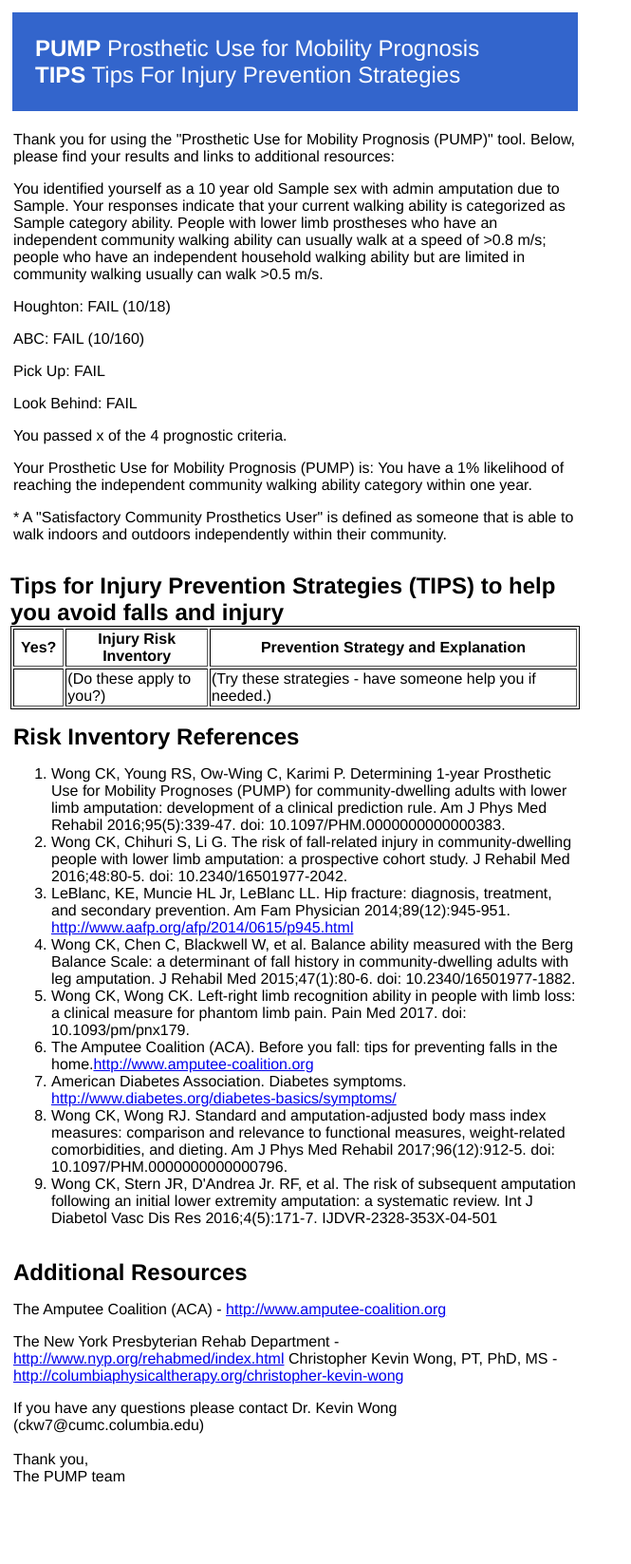
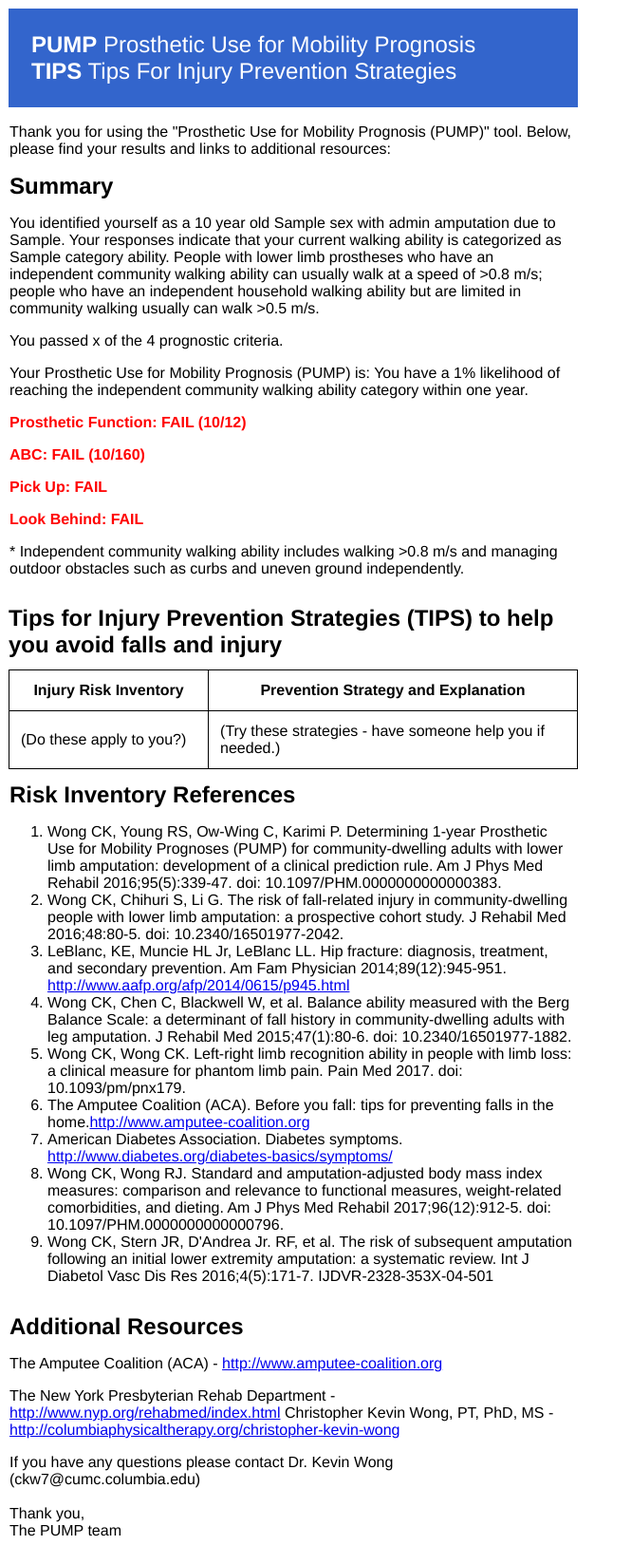
Before and after one commit to ccnmtl/pump, a Django app: template pump/templates/main/response_email.html in a window 1280 px wide. Shown: the whole page at 95% size, without its empty margins (0-665 px from the left). Before the commit the page ends 1561 px from the top, so only its background shows below. Run offline with Django 3.2, Linux system fonts and the light colour scheme; the template is opened without the code that fills it: most values are stand-ins (such as "Sample title", 1, 10 or a date in 2020).

Commit message:
PMT #116004: Improve email template style and features
Also updates some text to match the existing score page.

```diff
--- a/pump/templates/main/response_email.html
+++ b/pump/templates/main/response_email.html
@@ -6,28 +6,50 @@
 body {
     font-family: "Helvetica Neue",Helvetica,Arial,sans-serif;
 }
-#tips {
-    border: solid black 1px;
-}
-
 #wrapper-table {
     width: 600px;
+    font-size: 16px;
 }
 
 h1, h2 {
     margin: 0;
     mso-line-height-rule: exactly;
-    margin-top: 0.5em;
+    margin: 0.5em 0;
 }
 
 table.header {
     width: 100%;
 }
+
+table {
+    border-collapse: collapse;
+}
+
+#tips {
+    border: solid black 1px;
+}
+
+#tips td, #tips th {
+    padding: 12px;
+}
+
 td.email-header {
     background-color: #3365cc;
     font-size: 1.5em;
     padding: 1em;
     color: white;
+}
+
+.result {
+    font-weight: bold;
+}
+
+.pass {
+    color: green;
+}
+
+.fail {
+    color: red;
 }
   </style>
 </head>
@@ -54,7 +76,7 @@ tool. Below, please find your results and links to additional
 resources:</p>
 
 {% with results=object.results %}
-
+<h2>Summary</h2>
 <p>You identified yourself as a {{object.age}} year old {{object.sex}}
 with {{object.amputation_level}} amputation due to
 {{object.amputation_cause}}. Your responses indicate that your current
@@ -64,19 +86,18 @@ community walking ability can usually walk at a speed of >0.8 m/s;
 people who have an independent household walking ability but are
 limited in community walking usually can walk >0.5 m/s.</p>
 
-<p>Houghton: {% if results.houghton.pass_fail %}PASS{% else %}FAIL{% endif %} ({{results.houghton.score}}/18)</p>
-<p>ABC: {% if results.abc.pass_fail %}PASS{% else %}FAIL{% endif %} ({{results.abc.score}}/160)</p>
-<p>Pick Up: {% if results.pick_up.pass_fail %}PASS{% else %}FAIL{% endif %}</p>
-<p>Look Behind: {% if results.look_behind.pass_fail %}PASS{% else %}FAIL{% endif %}</p>
-
 <p>You passed {{results.number_passed}} of the 4 prognostic criteria.</p>
 
 <p>Your Prosthetic Use for Mobility Prognosis (PUMP) is: You have a
 {{results.percentage_positive}}% likelihood of reaching the
 independent community walking ability category within one year.</p>
 
-<p>* A "Satisfactory Community Prosthetics User" is defined as someone
-that is able to walk indoors and outdoors independently within their community.</p>
+<p class="result {% if results.houghton.pass_fail %}pass{% else %}fail{% endif %}">Prosthetic Function: {% if results.houghton.pass_fail %}PASS{% else %}FAIL{% endif %} ({{results.houghton.score}}/12)</p>
+<p class="result {% if results.abc.pass_fail %}pass{% else %}fail{% endif %}">ABC: {% if results.abc.pass_fail %}PASS{% else %}FAIL{% endif %} ({{results.abc.score}}/160)</p>
+<p class="result {% if results.pick_up.pass_fail %}pass{% else %}fail{% endif %}">Pick Up: {% if results.pick_up.pass_fail %}PASS{% else %}FAIL{% endif %}</p>
+<p class="result {% if results.look_behind.pass_fail %}pass{% else %}fail{% endif %}">Look Behind: {% if results.look_behind.pass_fail %}PASS{% else %}FAIL{% endif %}</p>
+
+<p>* Independent community walking ability includes walking >0.8 m/s and managing outdoor obstacles such as curbs and uneven ground independently.</p>
 
 </td>
 </tr>
@@ -86,14 +107,11 @@ that is able to walk indoors and outdoors independently within their community.<
 
 <table id="tips" class="table" width="600" border="">
     <tr>
-        <th width="50">Yes?</th>
-        <th width="150">Injury Risk Inventory</th>
+        <th width="200">Injury Risk Inventory</th>
         <th width="400">Prevention Strategy and Explanation</th>
     </tr>
 
     <tr>
-        <td>
-        </td>
         <td>(Do these apply to you?)</td>
         <td>(Try these strategies - have someone help you if needed.)</td>
     </tr>
@@ -106,7 +124,6 @@ that is able to walk indoors and outdoors independently within their community.<
     </tr>
 
     <tr>
-        <td></td>
         <td>Houghton Prosthetic Use score &le; 7?</td>
         <td rowspan="4">
             <p>Consult a rehabilitation professional to discuss how exercise or wellness activities may benefit your mobility. </p>
@@ -119,16 +136,13 @@ that is able to walk indoors and outdoors independently within their community.<
         </td>
     </tr>
     <tr>
-        <td></td>
         <td>Balance Confidence score &le; 65?</td>
     </tr>
 
     <tr class="">
-        <td></td>
         <td>Need to hold on or get help to pick up something from the floor?</td>
     </tr>
     <tr>
-        <td></td>
         <td>Need to hold on to turn and look behind you over your shoulder?</td>
     </tr>
     {% endif %}
@@ -136,7 +150,6 @@ that is able to walk indoors and outdoors independently within their community.<
     <tr><th colspan="3">Falls and Fall-Related Injury</th></tr>
 
     <tr>
-        <td></td>
         <td>Female sex</td>
         <td rowspan="4">
             <p>Regular exercise and physical therapy can help. Stay careful!</p>
@@ -150,36 +163,30 @@ that is able to walk indoors and outdoors independently within their community.<
         </td>
     </tr>
     <tr>
-        <td></td>
         <td>Non-white race</td>
     </tr>
     <tr>
-        <td></td>
         <td>Transtibial level amputation</td>
     </tr>
     <tr>
-        <td></td>
         <td>Vascular amputation</td>
     </tr>
     {% endif %}
 
     {% if result.over_55 %}
     <tr>
-        <td></td>
         <td>Over 55 years of age</td>
         <td>If you fall, consult a doctor &mdash; an x-ray is often recommended.<sup>3</sup></td>
     </tr>
     {% endif %}
     {% if results.r1 %}
     <tr>
-        <td></td>
         <td>Fallen in past 12 months</td>
         <td>Consult a rehabilitation professional to discuss how exercise or wellness activities can improve your balance and prevent another fall.</td>
     </tr>
     {% endif %}
     {% if results.r2 %}
     <tr>
-        <td></td>
         <td>Often get up at night (e.g. bathroom)</td>
         <td>Leave on a night-light. Take a moment before getting up.
             <ul><li>You may feel your amputated limb is still there!<sup>5</sup></li></ul>
@@ -188,13 +195,11 @@ that is able to walk indoors and outdoors independently within their community.<
     {% endif %}
     {% if results.r3 %}
     <tr>
-        <td></td>
         <td>Have phantom limb pains</td>
     </tr>
     {% endif %}
     {% if results.r4 %}
     <tr>
-        <td></td>
         <td>Wet/slippery surfaces at home</td>
         <td><p>Wipe up spills immediately, use a non-slip surface or tape in the bathroom/shower/tub, avoid wet and icy surfaces.</p>
             <ul>
@@ -205,7 +210,6 @@ that is able to walk indoors and outdoors independently within their community.<
     {% endif %}
     {% if results.r5 %}
     <tr>
-        <td></td>
         <td>Unsecured rugs/carpets, bath towels</td>
         <td><p>Secure with carpet tape or tacks</p>
             <ul>
@@ -216,7 +220,6 @@ that is able to walk indoors and outdoors independently within their community.<
     {% endif %}
     {% if results.r6 %}
     <tr>
-        <td></td>
         <td>Cluttered floor: shoes, papers, cords</td>
         <td>
             <p>Remove clutter, clear paths, arrange furniture strategically</p>
@@ -228,7 +231,6 @@ that is able to walk indoors and outdoors independently within their community.<
     {% endif %}
     {% if results.r7 %}
     <tr>
-        <td></td>
         <td>Adjustable (screen) door closures</td>
         <td><p>Adjust closure so you have enough time to get in/out</p>
             <ul>
@@ -239,7 +241,6 @@ that is able to walk indoors and outdoors independently within their community.<
     {% endif %}
     {% if results.r8 %}
     <tr>
-        <td></td>
         <td>Have a hard time sitting/standing up from toilet/shower</td>
         <td><p>Use shower chair or toilet seat with arm. Consult a physical therapist to discuss if exercise or leisure group activities can help you get stronger.</p>
             <ul>
@@ -250,7 +251,6 @@ that is able to walk indoors and outdoors independently within their community.<
     {% endif %}
     {% if results.r9 %}
     <tr>
-        <td></td>
         <td>Do not have a grab bar in bathroom</td>
         <td><p>Install grab bar near toilet and shower/bath</p>
             <ul>
@@ -261,7 +261,6 @@ that is able to walk indoors and outdoors independently within their community.<
     {% endif %}
     {% if results.r10 %}
     <tr>
-        <td></td>
         <td>Feel unsteady on entry steps and slopes?</td>
         <td>
             <p>Install handrail for indoor and outdoor stairs/entry/slopes. Take care descending stairs and especially slopes. Consult a prosthetist to discuss prosthetic options.</p>
@@ -273,7 +272,6 @@ that is able to walk indoors and outdoors independently within their community.<
     {% endif %}
     {% if results.r11 %}
     <tr>
-        <td></td>
         <td>Have cats or dogs</td>
         <td><p>Watch out for your pets. Don't let leashes encircle your leg!</p>
             <ul>
@@ -285,7 +283,6 @@ that is able to walk indoors and outdoors independently within their community.<
     {% if results.r13 %}
     <tr><th colspan="3">Medical Concerns</th></tr>
     <tr>
-        <td></td>
         <td>Get dizzy or light-headed when you getting up from the bed or chair?</td>
         <td><p>Get up slowly and take a moment to get your balance.</p>
             <p>Review your medications with your physician/pharmacist.</p>
@@ -298,7 +295,6 @@ that is able to walk indoors and outdoors independently within their community.<
     {% endif %}
     {% if results.r14 %}
     <tr>
-        <td></td>
         <td>Have difficulty seeing clearly</td>
         <td><p>If your vision got worse recently, consult a physician about your health and medications.</p>
             <ul>
@@ -309,7 +305,6 @@ that is able to walk indoors and outdoors independently within their community.<
     {% endif %}
     {% if results.r12 %}
     <tr>
-        <td></td>
         <td>Concerned about being over weight?</td>
         <td><p>You may want to change your diet and get more active. </p>
             <p>Consult a physician about your diet or medications. Consult a physical therapist or join a support or leisure activity group.</p>
@@ -323,7 +318,6 @@ that is able to walk indoors and outdoors independently within their community.<
     {% endif %}
     {% if results.r15 %}
     <tr>
-        <td></td>
         <td>Have you an open sore/wound, or infection on the foot or amputated limb?</td>
         <td><p>Check your skin regularly for open areas. Consult regularly with a physician.</p>
             <ul>
@@ -334,7 +328,6 @@ that is able to walk indoors and outdoors independently within their community.<
     {% endif %}
     {% if results.r16 %}
     <tr>
-        <td></td>
         <td>Have kidney disease?</td>
         <td><p>Consult regularly with a physician.</p>
             <ul>
```
